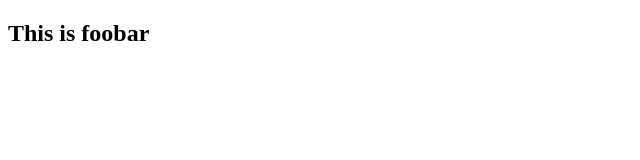
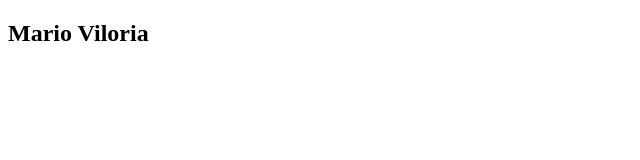
Before and after one commit to Illiocano/foobar, a plain HTML site: page index.html in a window 1280 px wide. Shown: the full height of the page, 0-640 px from the left. Drawn offline with Linux system fonts and the light colour scheme.

Commit message:
update h2 with my name

```diff
--- a/index.html
+++ b/index.html
@@ -7,6 +7,6 @@
     <title>I'm committed</title>
 </head>
 <body>
-    <h2>This is foobar</h2>
+    <h2>Mario Viloria</h2>
 </body>
 </html>
```
